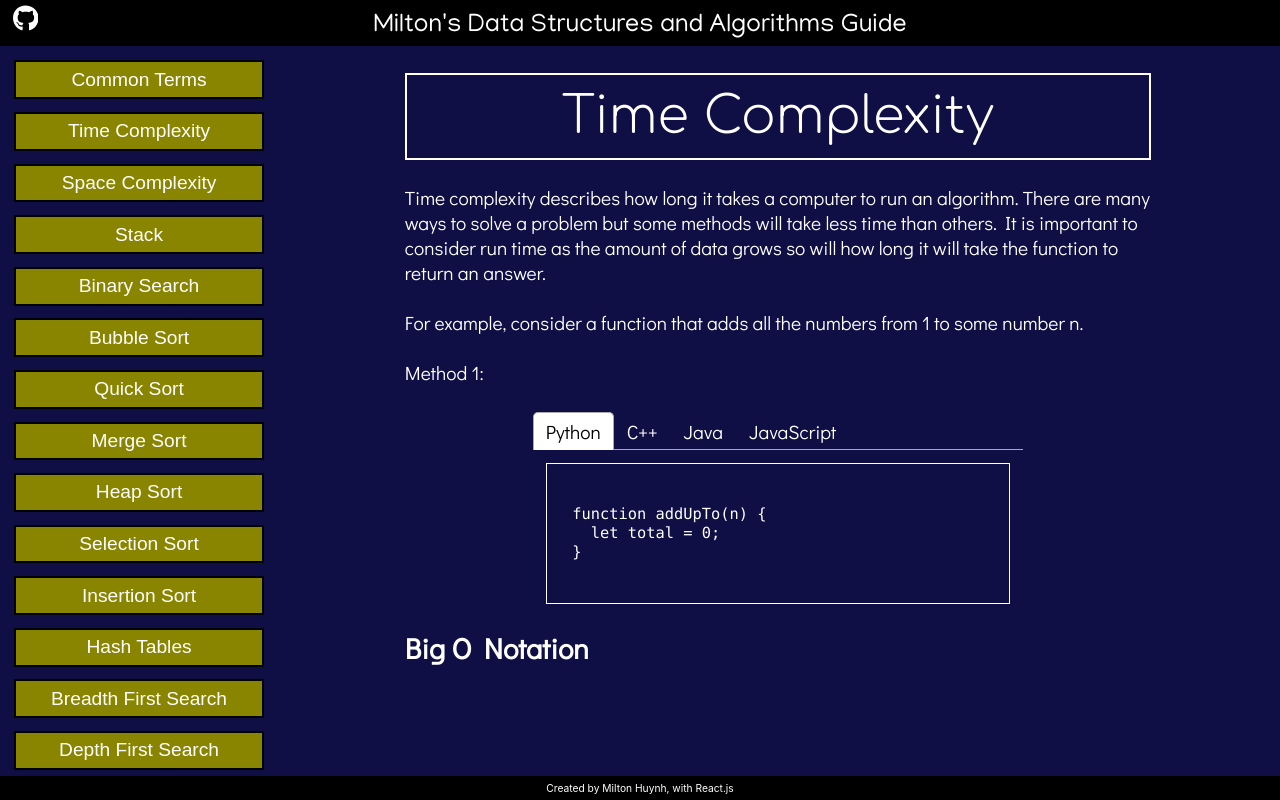
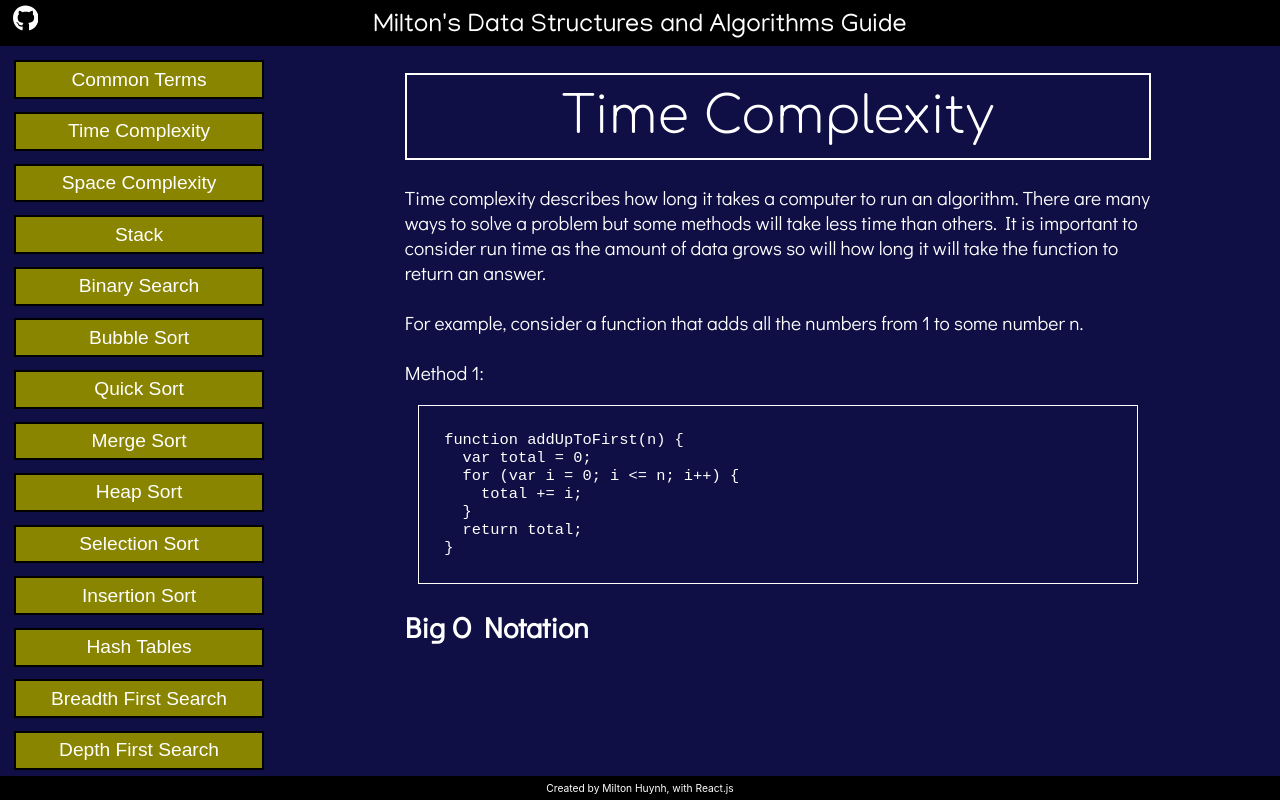
Before and after one commit to miltonhuynh/DSA-guide, a React (Create React App) app in the folder app/: page /DSA-guide/TimeComplexity in a window 1280 px wide. Built offline with nearby package versions, Linux system fonts and the light colour scheme; a web font is replaced by a local one.

Commit message:
Added fast snippet

```diff
--- a/app/src/Concepts/SelectionSort.js
+++ b/app/src/Concepts/SelectionSort.js
@@ -2,7 +2,7 @@ import React from 'react'
 
 export default function SelectionSort() {
   return (
-    <div class="Concept_page">
+  <div class="Concept_page">
     <div class="Concept_title">Selection sort</div>
   </div>
   )
--- a/app/src/Concepts/TimeComplexity.js
+++ b/app/src/Concepts/TimeComplexity.js
@@ -3,10 +3,21 @@ import { Tab, Tabs, TabList, TabPanel } from 'react-tabs';
 import 'react-tabs/style/react-tabs.css';
 
 
-const slow_python_snippet =
-`function addUpTo(n) {
-  let total = 0;
+const slow_snippet =
+`function addUpToFirst(n) {
+  var total = 0;
+  for (var i = 0; i <= n; i++) {
+    total += i;
+  }
+  return total;
 }`
+
+const fast_snippet =
+`
+function addUpToSecond(n) {
+  return n * (n + 1) / 2;
+}
+`
 
 export default function BigO() {
   return (
@@ -21,37 +32,9 @@ export default function BigO() {
         <br /><br />
         Method 1:
         <br />
-        <div class="Code_box">
-          <Tabs>
-            <TabList>
-              <Tab class="Tab_title">Python</Tab>
-              <Tab class="Tab_title">C++</Tab>
-              <Tab class="Tab_title">Java</Tab>
-              <Tab class="Tab_title">JavaScript</Tab>
-            </TabList>
-
-            <TabPanel>
-              <div class="Code">
-                  <pre><code>{slow_python_snippet}</code></pre>
-              </div>
-            </TabPanel>
-            <TabPanel>
-              <div class="Code">
-                  <pre><code>{slow_python_snippet}</code></pre>
-              </div>
-            </TabPanel>
-            <TabPanel>
-              <div class="Code">
-                  <pre><code>{slow_python_snippet}</code></pre>
-              </div>
-            </TabPanel>
-            <TabPanel>
-              <div class="Code">
-                  <pre><code>{slow_python_snippet}</code></pre>
-              </div>
-            </TabPanel>
-          </Tabs>
-        </div>
+        <pre><div class="Code_box Code">
+          {slow_snippet}
+        </div></pre>
         <h2>Big O Notation</h2>
       </div>
 
```
